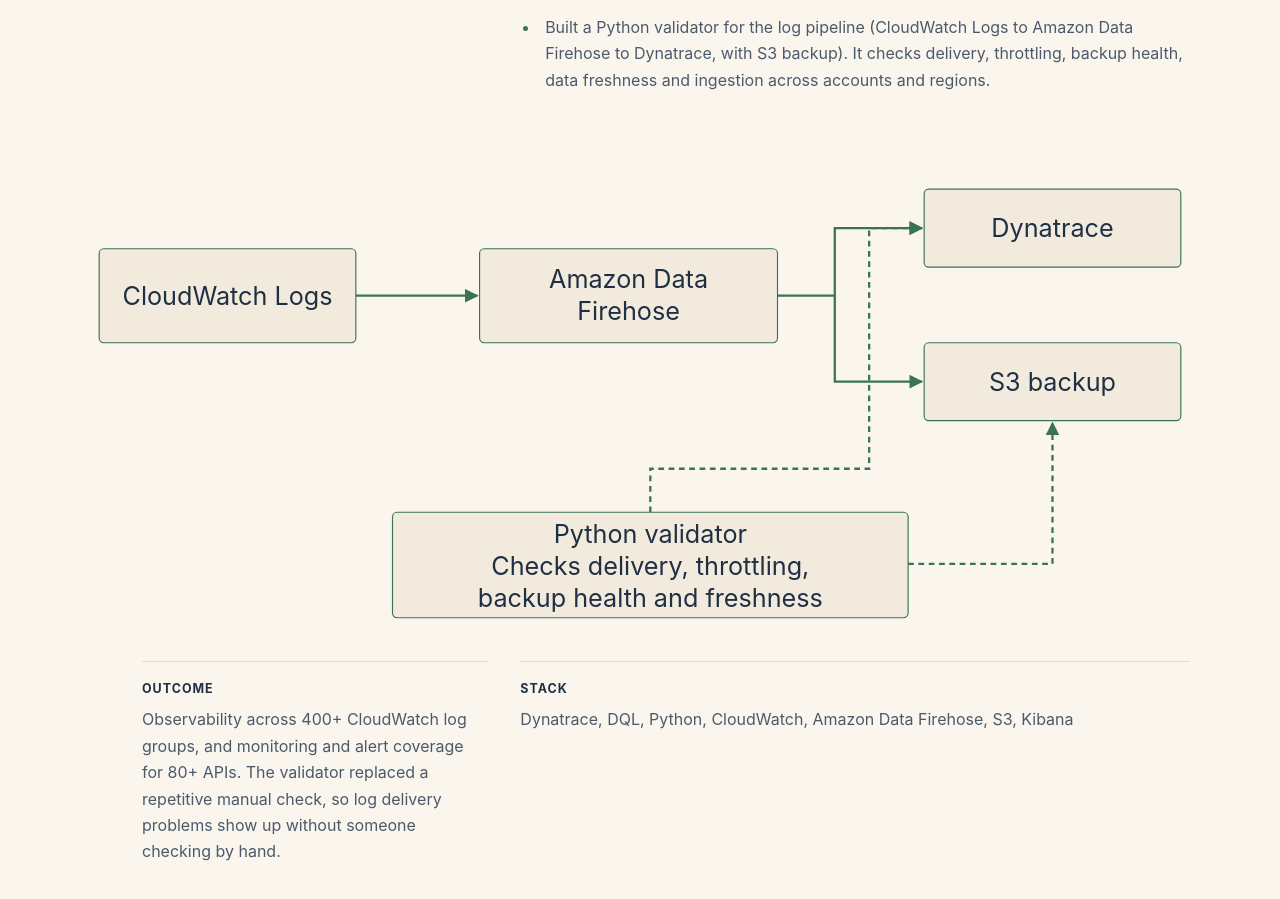
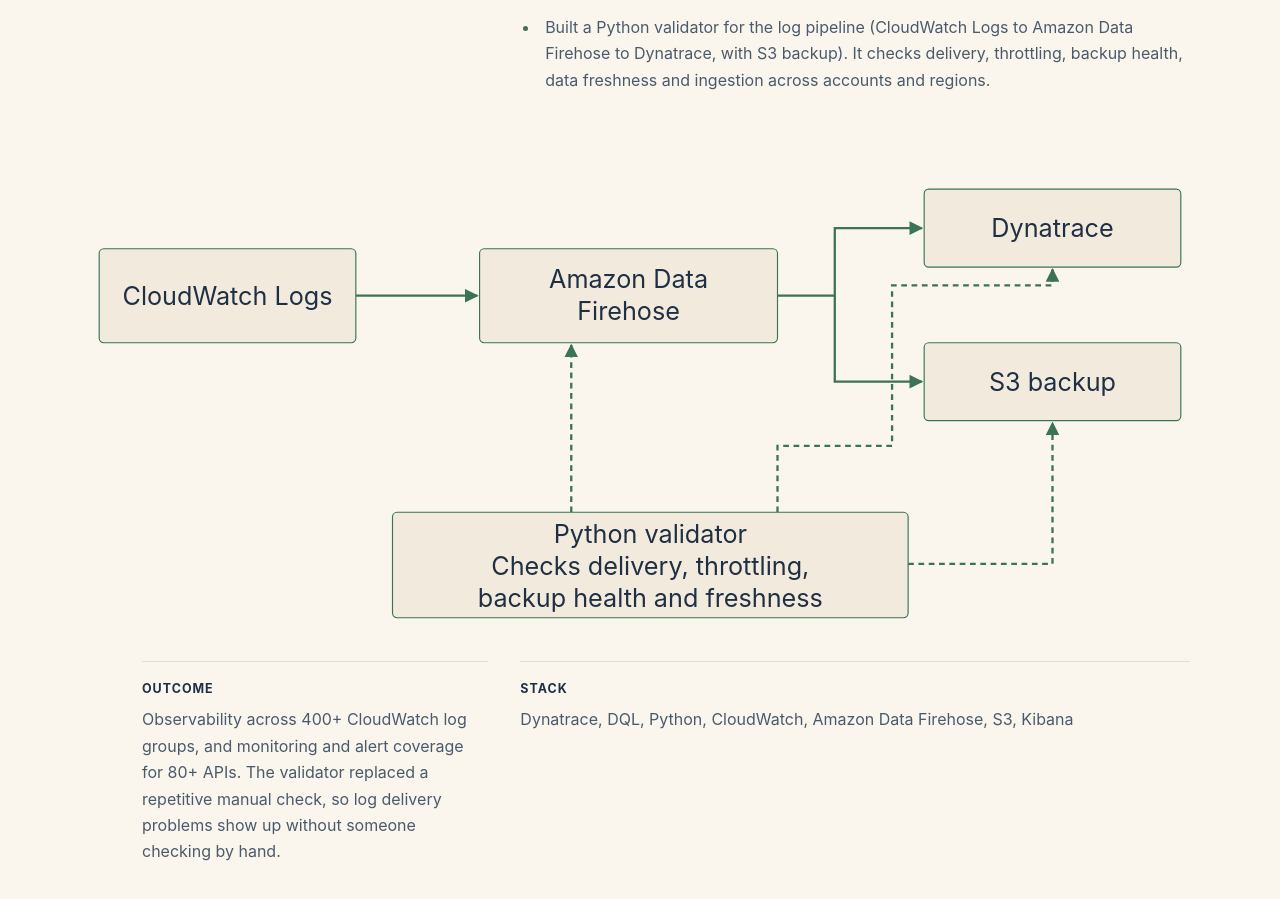
Before and after one commit to ramsrisaikotari/abhiram-portfolio, a React (Vite) app: page / in a window 1280 px wide. Shown: the part 5220-6119 px from the top of the page. Built offline with nearby package versions, Linux system fonts and the light colour scheme; a web font is replaced by a local one.

Commit message:
Iteration 128: connect validator checks directly to target boxes

```diff
--- a/src/components/CaseStudyDiagram.tsx
+++ b/src/components/CaseStudyDiagram.tsx
@@ -21,7 +21,7 @@ const descriptions = [
   },
   {
     title: "Log pipeline and Python validation",
-    description: "CloudWatch Logs flow to Amazon Data Firehose, then Dynatrace, with a branch to an S3 backup. A Python validator checks delivery, throttling, backup health and freshness. Dashed arrows indicate checks.",
+    description: "CloudWatch Logs flow to Amazon Data Firehose, then Dynatrace, with a branch to an S3 backup. Three separate dashed arrows run from the Python validator directly to Amazon Data Firehose for delivery and throttling, S3 backup for backup health, and Dynatrace for freshness. Each check arrow ends at its target box, not on another line.",
     height: 464,
   },
 ] as const;
@@ -96,8 +96,9 @@ export default function CaseStudyDiagram({ index }: { index: number }) {
           <text x="840" y="98">Dynatrace</text>
           <rect x="728" y="190" width="224" height="68" rx="4" />
           <text x="840" y="232">S3 backup</text>
-          <path className="diagram-check" d="M489 338 V300 H680 V90 H726" markerEnd={arrow} />
-          <path className="diagram-check" d="M714 383 H840 V260" markerEnd={arrow} />
+          <path className="diagram-check" d="M420 338 V192" markerEnd={arrow}><title>Amazon Data Firehose: delivery and throttling</title></path>
+          <path className="diagram-check" d="M600 338 V280 H700 V140 H840 V126" markerEnd={arrow}><title>Dynatrace: freshness</title></path>
+          <path className="diagram-check" d="M714 383 H840 V260" markerEnd={arrow}><title>S3 backup: backup health</title></path>
           <rect x="264" y="338" width="450" height="92" rx="4" />
           <text x="489" y="365"><tspan x="489">Python validator</tspan><tspan x="489" dy="28">Checks delivery, throttling,</tspan><tspan x="489" dy="28">backup health and freshness</tspan></text>
         </>
@@ -153,8 +154,9 @@ export default function CaseStudyDiagram({ index }: { index: number }) {
           <text x="78" y="234">Dynatrace</text>
           <rect x="168" y="200" width="148" height="56" rx="4" />
           <text x="242" y="234">S3 backup</text>
-          <path className="diagram-check" d="M160 306 V282 H78 V258 M160 282 H242 V258" markerEnd={arrow} />
-          <path className="diagram-check" d="M78 282 V258" markerEnd={arrow} />
+          <path className="diagram-check" d="M160 308 V176 H280 V162" markerEnd={arrow}><title>Amazon Data Firehose: delivery and throttling</title></path>
+          <path className="diagram-check" d="M110 308 V282 H78 V258" markerEnd={arrow}><title>Dynatrace: freshness</title></path>
+          <path className="diagram-check" d="M210 308 V282 H242 V258" markerEnd={arrow}><title>S3 backup: backup health</title></path>
           <rect x="24" y="308" width="272" height="146" rx="4" />
           <text x="160" y="337"><tspan x="160">Python validator</tspan><tspan x="160" dy="33">Checks delivery, throttling,</tspan><tspan x="160" dy="26">backup health</tspan><tspan x="160" dy="26">and freshness</tspan></text>
         </>
```
Also changed, not shown: 1 other file (tests, documents, lock files or other folders).
